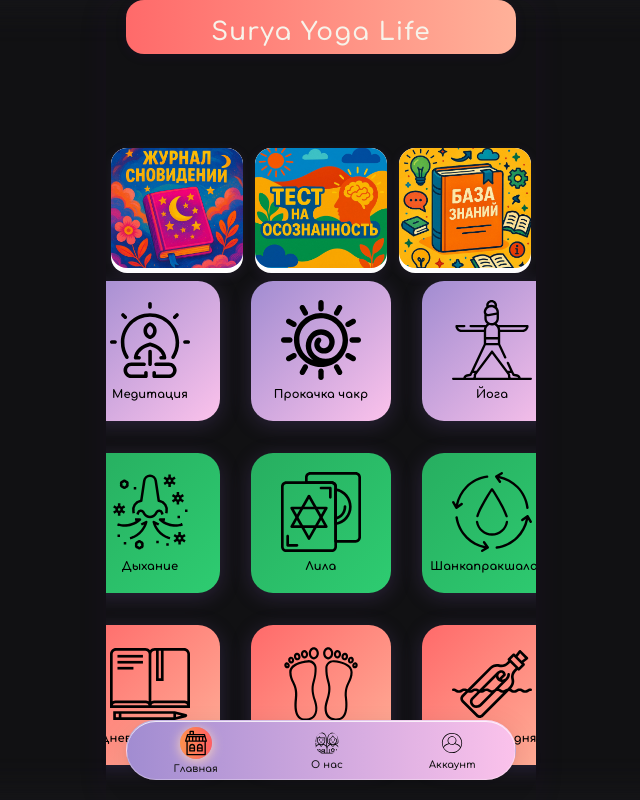
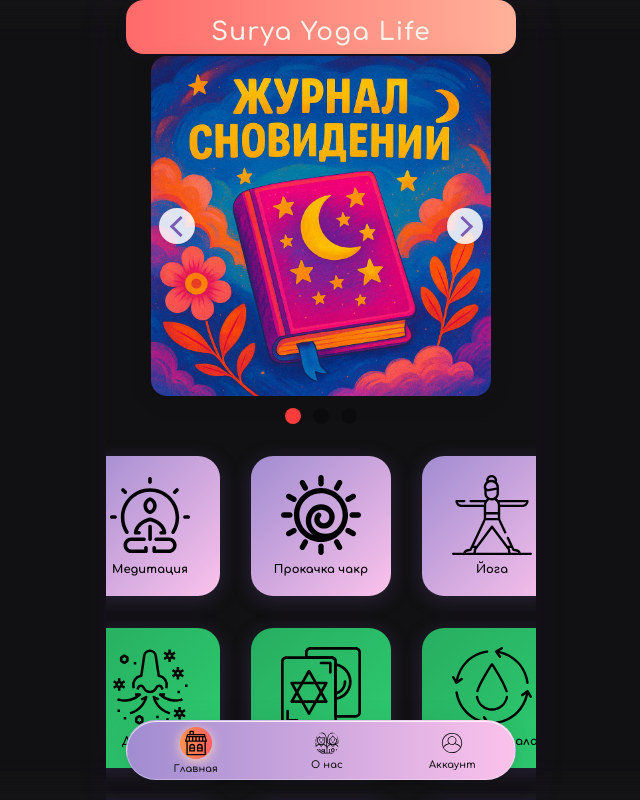
Before and after one commit to marselbeijing/Surya-Yoga-Life, a React (Create React App) app: page / in a window 1280 px wide. Shown: the whole page, without its empty margins (319-959 px from the left). Built offline with nearby package versions, Linux system fonts and the light colour scheme.

Commit message:
Слайд-шоу: стрелки для прокрутки, исправлено смещение только картинок, интеграция на главной

```diff
--- a/src/components/Slideshow.css
+++ b/src/components/Slideshow.css
@@ -1,86 +1,96 @@
-.slideshow-container {
+.slideshow {
   width: 100%;
-  max-width: 420px;
-  margin: 0 auto;
-  position: relative;
+  max-width: 340px;
+  margin: 0 auto 24px auto;
+  display: flex;
+  flex-direction: column;
+  align-items: center;
 }
 
-.slideshow-wrapper {
+.slideshow-track {
+  width: 100%;
+  aspect-ratio: 1 / 1;
+  position: relative;
   display: flex;
-  gap: 12px;
-  width: 100%;
+  align-items: center;
   justify-content: center;
-  align-items: center;
-  overflow: visible;
 }
 
-.slideshow-slide {
-  flex: 1 1 0;
-  max-width: 140px;
-  min-width: 0;
-  background: #fff;
+.slide {
+  width: 100%;
+  height: 100%;
+  position: absolute;
+  left: 0; top: 0;
+  transition: opacity 0.3s;
   border-radius: 16px;
-  box-shadow: 0 3px 12px 0 rgba(124,91,179,0.12);
   overflow: hidden;
-  cursor: pointer;
-  outline: none;
-  transition: box-shadow 0.2s, transform 0.2s;
+  box-shadow: 0 4px 24px rgba(0,0,0,0.10);
 }
 
-.slideshow-img {
+.slide img {
   width: 100%;
-  height: 120px;
+  height: 100%;
   object-fit: cover;
-  border-radius: 16px;
+  display: block;
 }
 
-.slideshow-slide:hover {
-  box-shadow: 0 5px 20px 0 rgba(124,91,179,0.18);
+.slideshow-arrow {
+  position: absolute;
+  top: 50%;
+  transform: translateY(-50%);
+  width: 36px;
+  height: 36px;
+  background: rgba(255,255,255,0.85);
+  border: none;
+  border-radius: 50%;
+  box-shadow: 0 2px 8px rgba(0,0,0,0.10);
+  cursor: pointer;
+  z-index: 2;
+  display: flex;
+  align-items: center;
+  justify-content: center;
+}
+.slideshow-arrow.left {
+  left: 8px;
+}
+.slideshow-arrow.right {
+  right: 8px;
+}
+.slideshow-arrow::before {
+  content: '';
+  display: block;
+  width: 12px;
+  height: 12px;
+  border-top: 3px solid #7c5bb3;
+  border-right: 3px solid #7c5bb3;
+}
+.slideshow-arrow.left::before {
+  transform: rotate(-135deg);
+  margin-left: 6px;
+}
+.slideshow-arrow.right::before {
+  transform: rotate(45deg);
+  margin-right: 6px;
 }
 
 .slideshow-dots {
-  position: absolute;
-  bottom: -20px;
-  left: 50%;
-  transform: translateX(-50%);
   display: flex;
-  gap: 8px;
+  gap: 12px;
+  margin-top: 12px;
 }
 
 .dot {
-  width: 10px;
-  height: 10px;
+  width: 16px;
+  height: 16px;
   border-radius: 50%;
-  background: rgba(255, 255, 255, 0.4);
-  display: inline-block;
+  border: none;
+  background: #000;
+  opacity: 0.3;
   cursor: pointer;
-  transition: background 0.2s, transform 0.2s;
-}
-
-.dot:hover {
-  transform: scale(1.2);
+  transition: opacity 0.2s, background 0.2s;
 }
 
 .dot.active {
-  background: #ffffff;
+  background: #ff3d3d;
+  opacity: 1;
 }
-
-@media (max-width: 600px) {
-  .slideshow-wrapper {
-    gap: 12px;
-    padding: 0 calc(50vw - 75px);
-  }
-
-  .slideshow-slide {
-    flex: 0 0 150px;
-    width: 150px;
-  }
-
-  .slideshow-img {
-    height: 150px;
-  }
-
-  .slideshow-dots {
-    bottom: -22px;
-  }
-}
--- a/src/components/Slideshow.js
+++ b/src/components/Slideshow.js
@@ -1,47 +1,54 @@
-import React, { useState } from 'react';
-import './Slideshow.css';
+import React, { useState } from "react";
+import "./Slideshow.css";
 
 const slides = [
   {
-    img: process.env.PUBLIC_URL + '/slideshow/dream-journal.jpg',
-    alt: 'Журнал сновидений',
-    onClick: () => window.location.hash = '#dream-journal',
+    img: process.env.PUBLIC_URL + "/slideshow/dream-journal.jpg",
+    alt: "Журнал сновидений",
+    link: "/dream-journal",
   },
   {
-    img: process.env.PUBLIC_URL + '/slideshow/lucidity-test.jpg',
-    alt: 'Тест на осознанность',
-    onClick: () => window.location.hash = '#lucidity-test',
+    img: process.env.PUBLIC_URL + "/slideshow/lucidity-test.jpg",
+    alt: "Тест на осознанность",
+    link: "/lucidity-test",
   },
   {
-    img: process.env.PUBLIC_URL + '/slideshow/knowledge.jpg',
-    alt: 'База знаний',
-    onClick: () => window.location.hash = '#knowledge',
+    img: process.env.PUBLIC_URL + "/slideshow/knowledge.jpg",
+    alt: "База знаний",
+    link: "/knowledge",
   },
 ];
 
 export default function Slideshow() {
-  const [activeIndex, setActiveIndex] = useState(1);
+  const [active, setActive] = useState(0);
+
+  const goTo = (idx) => setActive(idx);
+  const prev = () => setActive((prev) => (prev - 1 + slides.length) % slides.length);
+  const next = () => setActive((prev) => (prev + 1) % slides.length);
+
   return (
-    <div className="slideshow-container">
-      <div className="slideshow-wrapper">
-        {slides.map((slide, index) => (
-          <div
-            key={index}
-            className="slideshow-slide"
-            onClick={slide.onClick}
-            tabIndex={0}
-            role="button"
+    <div className="slideshow">
+      <div className="slideshow-track">
+        <button className="slideshow-arrow left" onClick={prev} aria-label="Назад" />
+        {slides.map((slide, idx) => (
+          <a
+            key={idx}
+            href={slide.link}
+            className={`slide${idx === active ? " active" : ""}`}
+            style={{ display: idx === active ? "block" : "none" }}
           >
-            <img src={slide.img} alt={slide.alt} className="slideshow-img" />
-          </div>
+            <img src={slide.img} alt={slide.alt} />
+          </a>
         ))}
+        <button className="slideshow-arrow right" onClick={next} aria-label="Вперёд" />
       </div>
       <div className="slideshow-dots">
-        {slides.map((_, i) => (
-          <span
-            key={i}
-            className={i === activeIndex ? 'dot active' : 'dot'}
-            onClick={() => setActiveIndex(i)}
+        {slides.map((_, idx) => (
+          <button
+            key={idx}
+            className={idx === active ? "dot active" : "dot"}
+            onClick={() => goTo(idx)}
+            aria-label={`Перейти к слайду ${idx + 1}`}
           />
         ))}
       </div>
```
